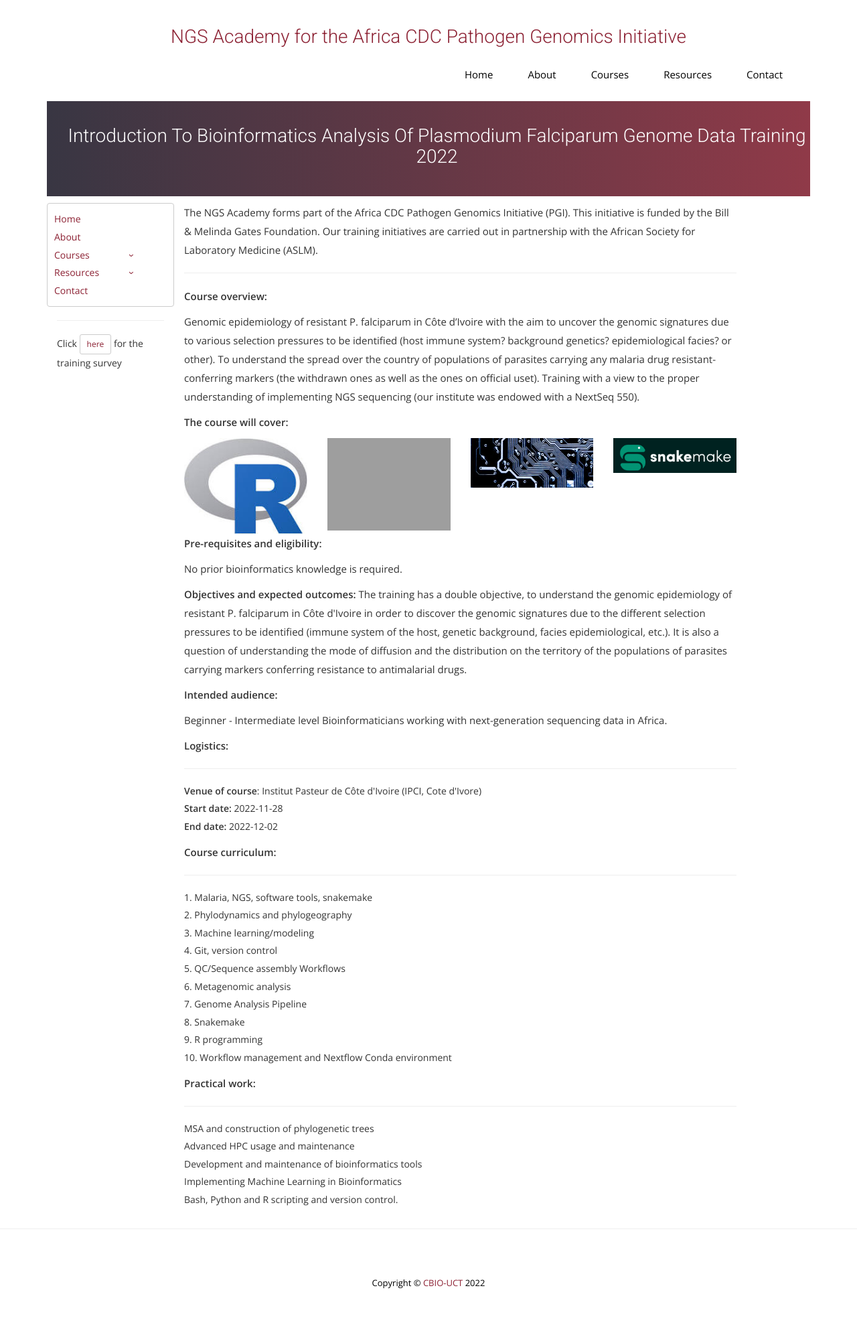
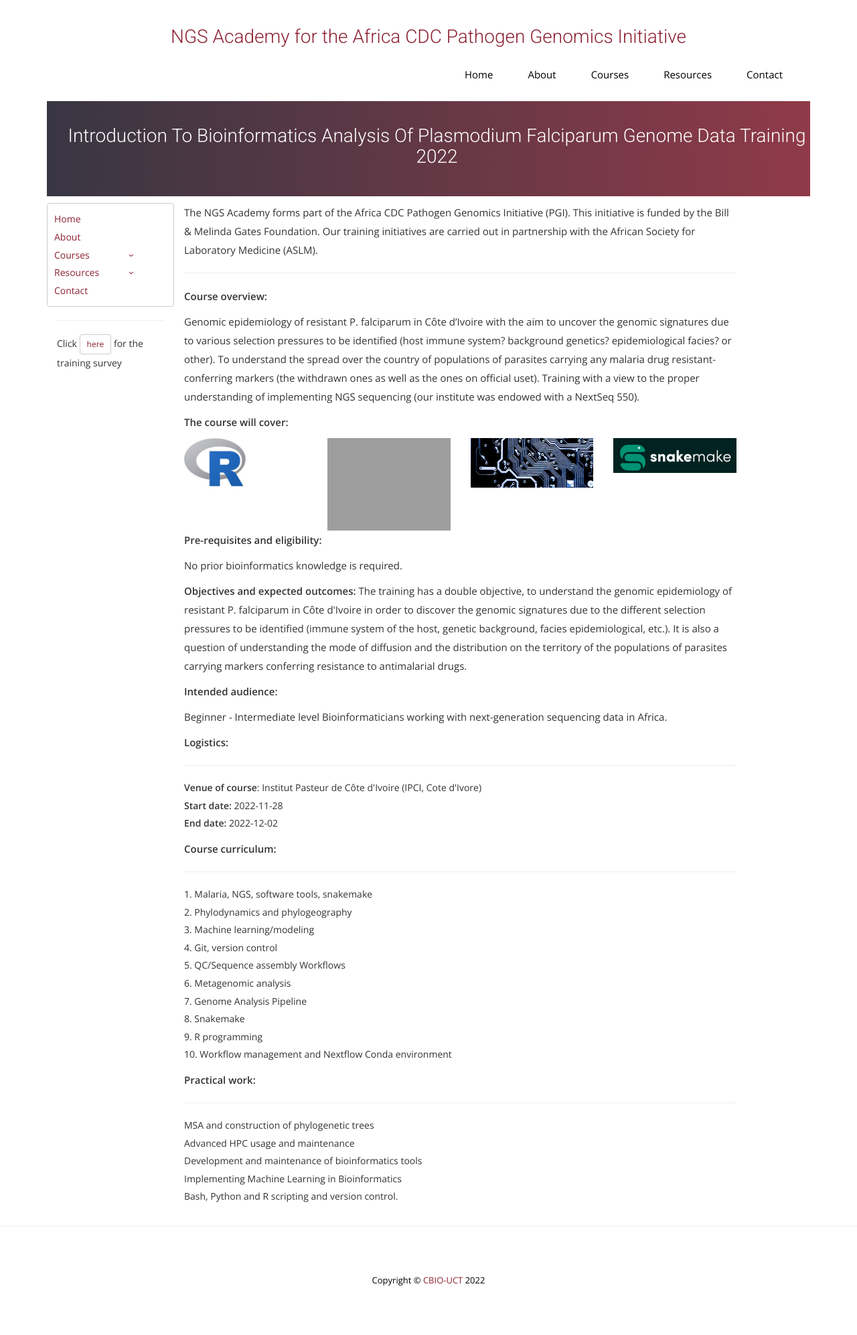
Before and after one commit to uct-cbio/ngs-academy, a Jekyll site: the page built from _posts/2022-10-29-Bioinformatics-Analysis-of-PFG-data.md, in a window 1280 px wide. Shown: the whole page at 67% size. Built offline with Jekyll 4.4.1, drawn with Linux system fonts in a browser that asks for light colours; nearby versions of some CDN libraries; some web fonts are replaced; comment, search, counter and statistics services are not loaded.

Commit message:
updated R image

```diff
--- a/_posts/2022-10-29-Bioinformatics-Analysis-of-PFG-data.md
+++ b/_posts/2022-10-29-Bioinformatics-Analysis-of-PFG-data.md
@@ -28,7 +28,7 @@ To understand the spread over the country of populations of parasites carrying a
 
 <div class="row">
     <div class="col-sm-3">
-        <div><img alt="..." src="/ngs-academy/img/r.jpg" width="100%" />
+        <div><img alt="..." src="/ngs-academy/img/r.jpg" width="50%" />
             <!-- <p class="small"> Source: CBIO UCT</p> -->
         </div>
     </div>
```
